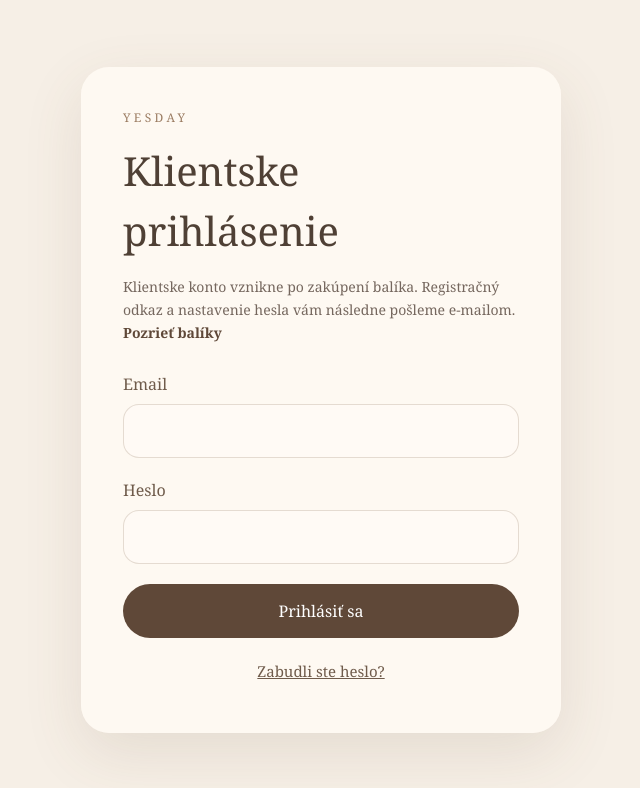
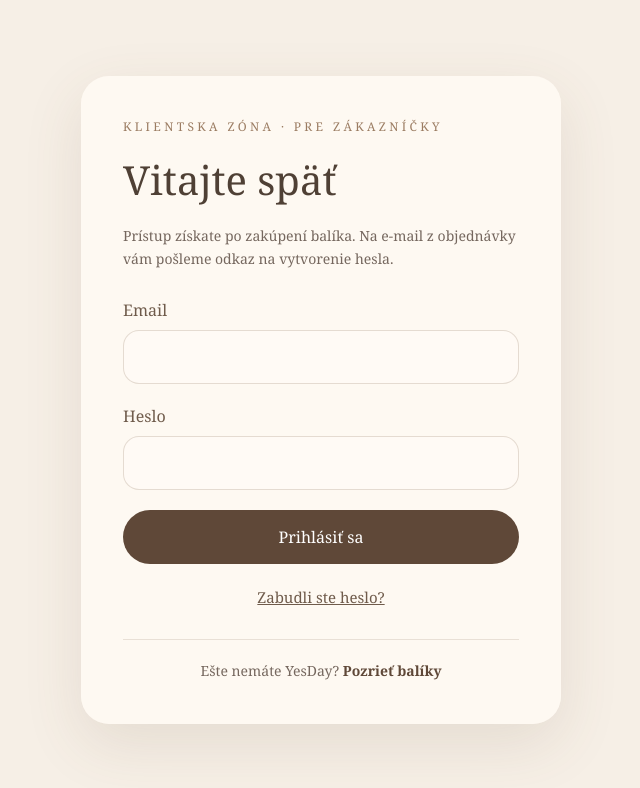
Before and after one commit to yesdaystudio/yesday-platform, a Next.js app: page /login in a window 1280 px wide. Shown: the top 788 px of the page, without its empty margins (319-959 px from the left). Built offline with nearby package versions, Linux system fonts and the light colour scheme; no server answers.

Commit message:
Clarify access to client zone

```diff
--- a/app/login/page.js
+++ b/app/login/page.js
@@ -89,11 +89,11 @@ export default function LoginPage() {
   return (
     <main style={pageStyle}>
       <form onSubmit={handleLogin} style={cardStyle}>
-        <p style={eyebrowStyle}>YesDay</p>
-        <h1 style={titleStyle}>Klientske prihlásenie</h1>
+        <p style={eyebrowStyle}>Klientska zóna · pre zákazníčky</p>
+        <h1 style={titleStyle}>Vitajte späť</h1>
         <p style={accessInfoStyle}>
-          Klientske konto vznikne po zakúpení balíka. Registračný odkaz a nastavenie hesla vám následne pošleme e-mailom.{' '}
-          <Link href="/#cennik" style={accessLinkStyle}>Pozrieť balíky</Link>
+          Prístup získate po zakúpení balíka. Na e-mail z objednávky vám pošleme
+          odkaz na vytvorenie hesla.
         </p>
 
         <label style={labelStyle}>
@@ -131,6 +131,11 @@ export default function LoginPage() {
           {resetting ? "Odosielam resetovací e-mail..." : "Zabudli ste heslo?"}
         </button>
 
+        <p style={purchaseInfoStyle}>
+          Ešte nemáte YesDay?{' '}
+          <Link href="/#cennik" style={accessLinkStyle}>Pozrieť balíky</Link>
+        </p>
+
         {message ? <p style={successStyle}>{message}</p> : null}
         {error ? <p style={errorStyle}>{error}</p> : null}
       </form>
@@ -152,6 +157,7 @@ const cardStyle = {
   width: "100%",
   maxWidth: "480px",
   padding: "42px",
+  boxSizing: "border-box",
   borderRadius: "28px",
   background: "rgba(255, 250, 244, 0.94)",
   boxShadow: "0 20px 60px rgba(106, 82, 58, 0.12)",
@@ -185,6 +191,16 @@ const accessLinkStyle = {
   textUnderlineOffset: "3px",
 }
 
+const purchaseInfoStyle = {
+  margin: "22px 0 0",
+  paddingTop: "20px",
+  borderTop: "1px solid rgba(138,111,84,0.18)",
+  color: "#75675e",
+  fontSize: "14px",
+  lineHeight: 1.6,
+  textAlign: "center",
+}
+
 const labelStyle = {
   display: "block",
   marginBottom: "20px",
@@ -198,6 +214,7 @@ const labelTextStyle = {
 
 const inputStyle = {
   width: "100%",
+  boxSizing: "border-box",
   padding: "14px",
   borderRadius: "16px",
   border: "1px solid rgba(138,111,84,0.22)",
--- a/app/page.js
+++ b/app/page.js
@@ -115,7 +115,7 @@ function Nav() {
           Kontakty
         </Link>
         <Link href="/login" style={navLinkStyle}>
-          Prihlásenie pre klientov
+          Klientska zóna
         </Link>
       </nav>
     </header>
```
